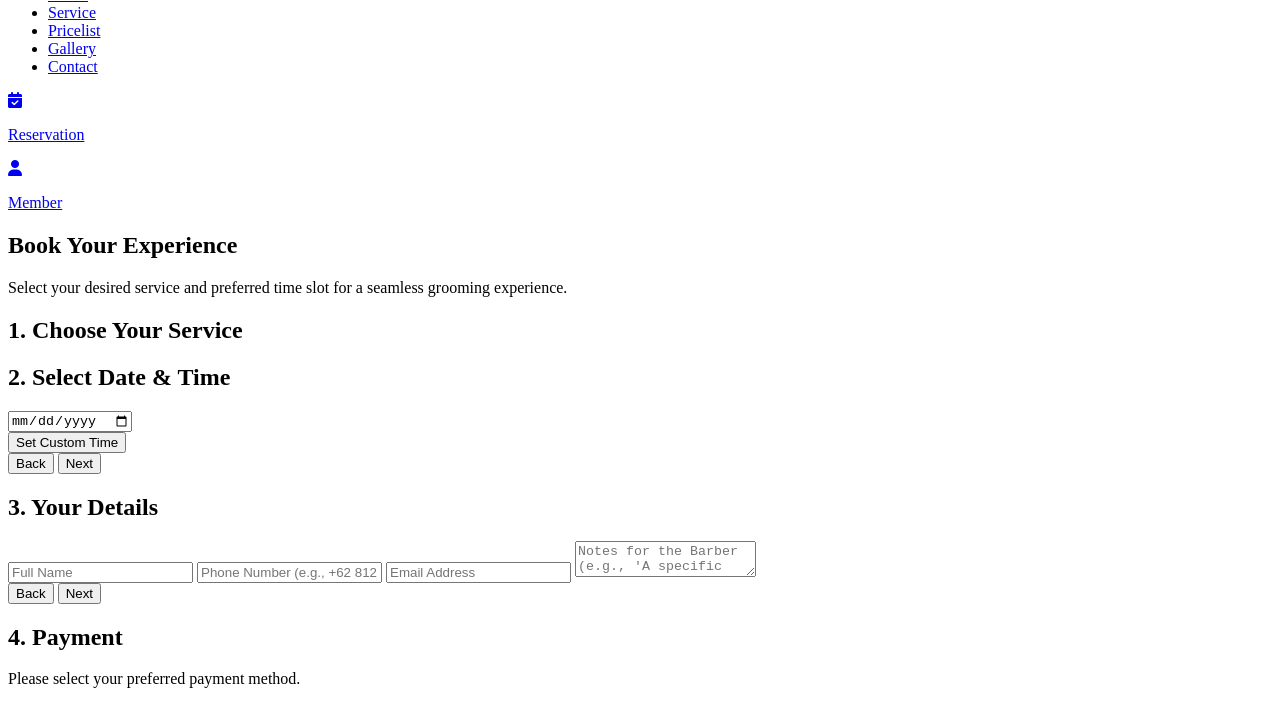
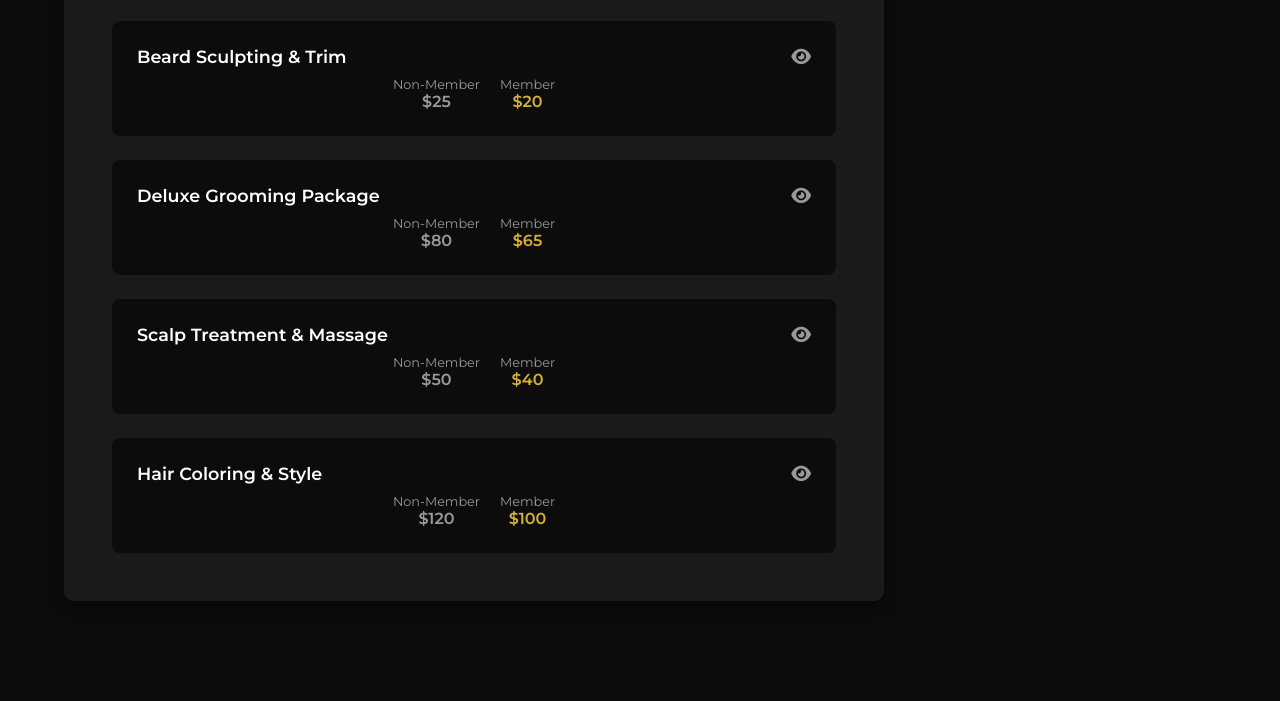
Before and after one commit to ariefhermawan24/the-barber, a plain HTML site: page reservation/index.html in a window 1280 px wide. Shown: the part 578-1279 px from the top of the page. After the commit the page ends 1211 px from the top, so only its background shows below. Drawn offline with Linux system fonts and the light colour scheme; the site is published under a folder, as on GitHub Pages, so addresses that start at the root find nothing.

Commit message:
small fixing

```diff
--- a/reservation/index.html
+++ b/reservation/index.html
@@ -9,7 +9,7 @@
     <link rel="preconnect" href="https://fonts.gstatic.com" crossorigin>
     <link href="https://fonts.googleapis.com/css2?family=Montserrat:wght@400;500;600;700&display=swap" rel="stylesheet">
     <link rel="stylesheet" href="https://cdnjs.cloudflare.com/ajax/libs/font-awesome/6.4.0/css/all.min.css">
-    <link rel="stylesheet" href="/src/style/reserve_style.css">
+    <link rel="stylesheet" href="../src/style/reserve_style.css">
 </head>
 
 <body>
@@ -143,7 +143,7 @@
         </div>
     </div>
 
-    <script src="/src/script/reserve_script.js"></script>
+    <script src="../src/script/reserve_script.js"></script>
 </body>
 
 </html>
```
